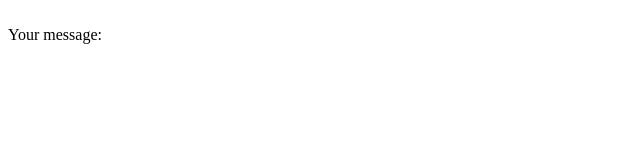
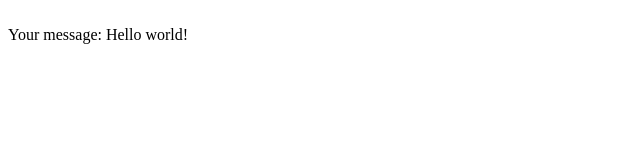
Before and after one commit to asjuan/juangular-webpack, a website built with webpack: page index.html in a window 1280 px wide. Shown: the full height of the page, 0-640 px from the left. Built offline with nearby package versions, Linux system fonts and the light colour scheme; some packages are replaced by stand-ins of ours.

Commit message:
App bootstraped

```diff
--- a/index.html
+++ b/index.html
@@ -6,9 +6,9 @@
 </head>
 
 <body>
-    <div ng-app="app" ng-controller="ctrl">
+    <div ng-app="app" ng-controller="ctrl as vm">
 
-        <br> Your message: {{message}}
+        <br> Your message: {{vm.message}}
 
     </div>
     <script src="bundle.js"></script>
--- a/main.ts
+++ b/main.ts
@@ -1,6 +1,9 @@
 import * as angular from "angular";
-import {MessengerController} from "./modules/messenger/controller";
+import {GreeterController} from "./modules/greeter/controller";
 import {app} from "./modules/app/init";
 
 console.log("loading...");
-app.controller("ctrl", MessengerController);
+app.controller("ctrl", GreeterController);
+angular.bootstrap(document, ["app"], {
+    strictDi: true
+});
--- /dev/null
+++ b/modules/greeter/controller.ts
@@ -0,0 +1,11 @@
+interface Greeter {
+    message: string;
+}
+
+export class GreeterController implements Greeter {
+    message: string;
+    static $inject: Array<string> = [];
+    constructor () {
+        this.message = "Hello world!";
+    }
+}
--- a/modules/messenger/controller.ts
+++ /dev/null
@@ -1,11 +0,0 @@
-interface Greeter {
-    message: string;
-}
-
-export class MessengerController implements Greeter {
-    message: string = "yay!";
-    static $inject: Array<string> = [];
-    constructor () {
-        this.message = "Hello world!";
-    }
-}
```
